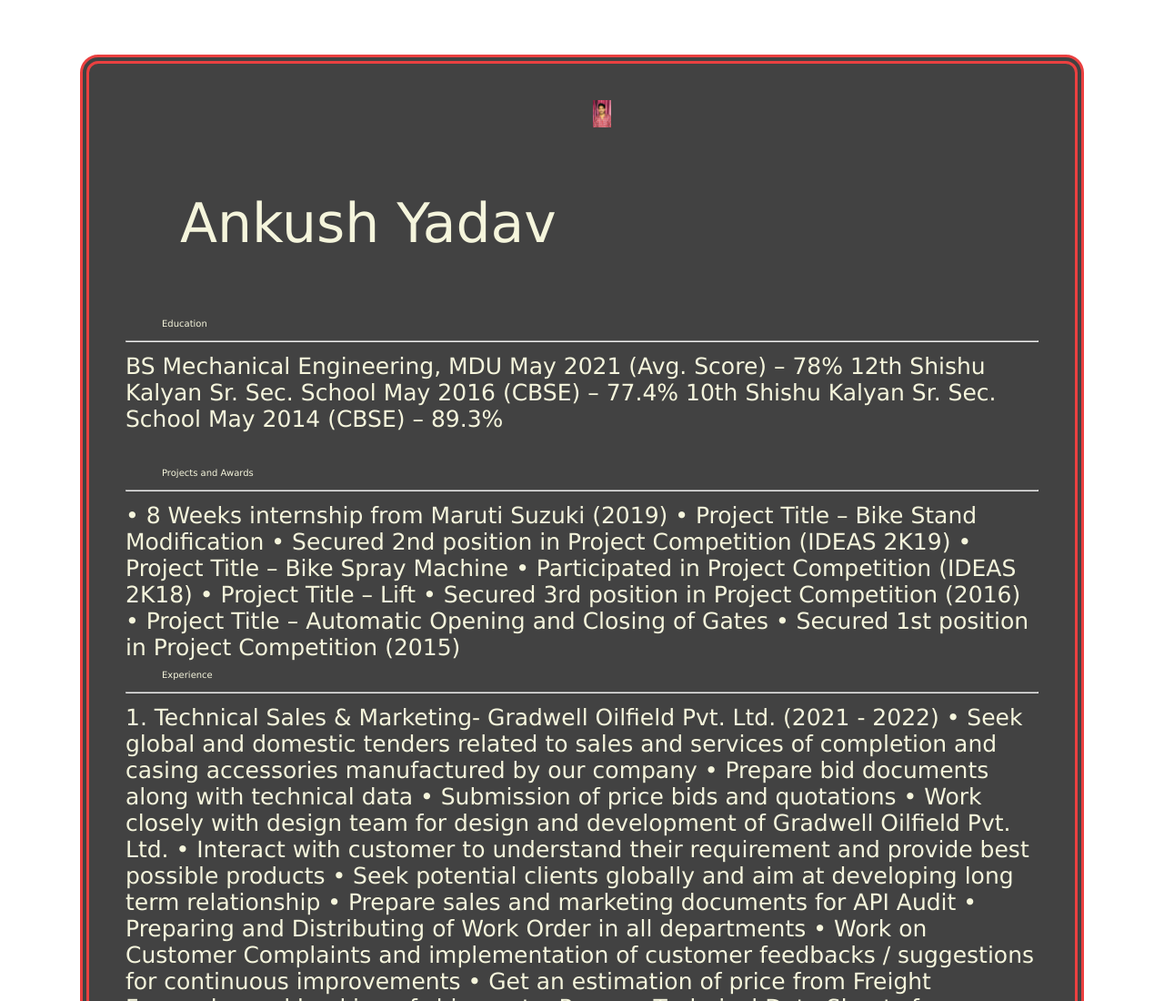
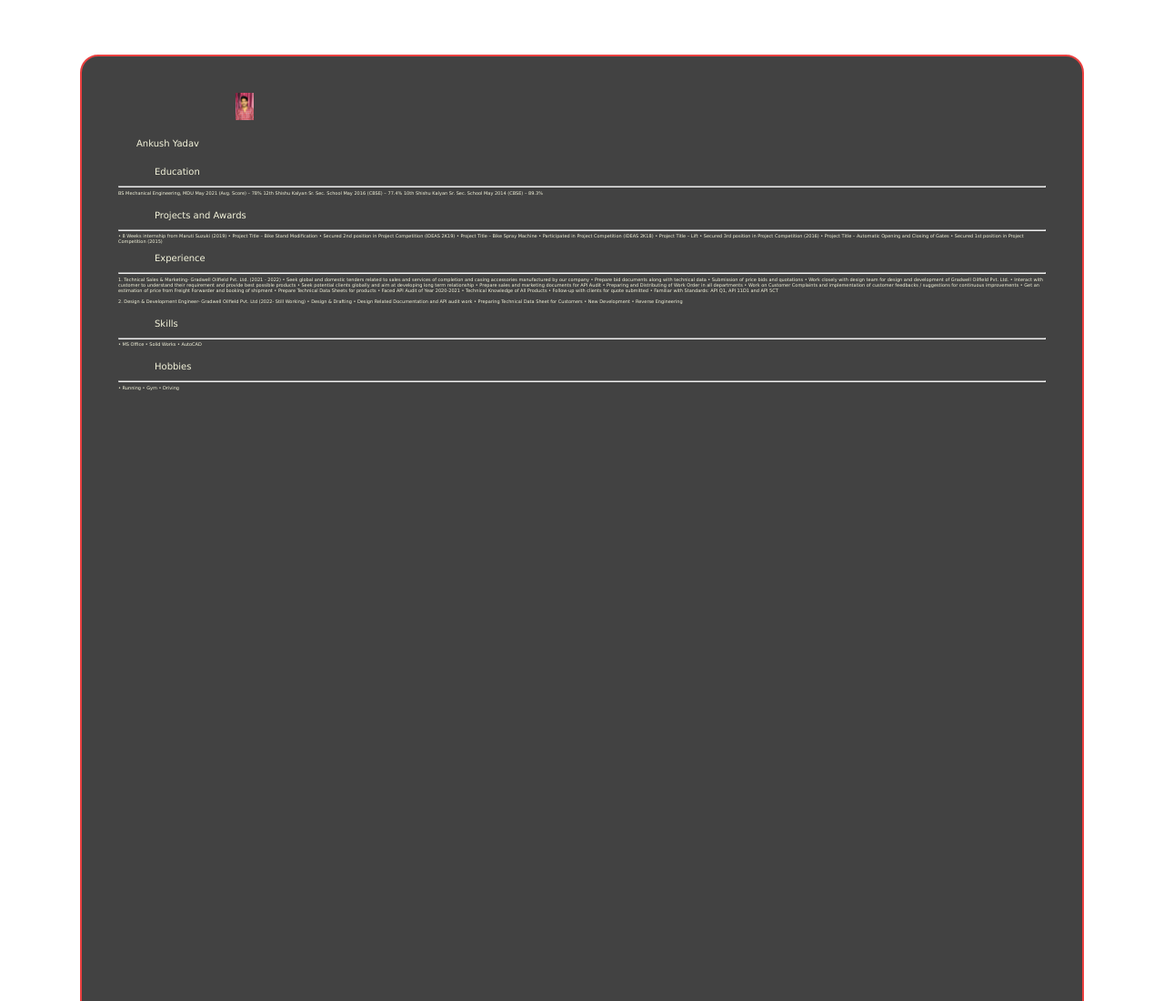
Before and after one commit to ayusingh-123/Ankush_Yadav, a plain HTML site: page Profile.html in a window 1280 px wide. Shown: the top 1100 px of the page at 91% size. Drawn offline with Linux system fonts and the light colour scheme.

Commit message:
Update Profile.html

```diff
--- a/Profile.html
+++ b/Profile.html
@@ -10,10 +10,10 @@
 
 </head>
 <body>
-    <div style="border-style: double; border-color: rgb(235, 64, 64); border-width: 10px; margin: 80px; margin-top: 60px; padding: 40px; background-color: rgba(0, 0, 0, 0.74); color: beige; height: 3000px; font-size: 25px; border-radius: 20px; font-family: 'Lucida Sans', 'Lucida Sans Regular', 'Lucida Grande', 'Lucida Sans Unicode', Geneva, Verdana, sans-serif;" >
+    <div style="border-style: double; border-color: rgb(235, 64, 64); border-width: 2px; margin: 80px; margin-top: 60px; padding: 40px; background-color: rgba(0, 0, 0, 0.74); color: beige; height: 3000px; font-size: 5px; border-radius: 20px; font-family: 'Lucida Sans', 'Lucida Sans Regular', 'Lucida Grande', 'Lucida Sans Unicode', Geneva, Verdana, sans-serif;" >
 
       <div style="display:flex; flex-direction: row;">
-        <p style="padding-top: 40px; padding-left: 60px; font-size:60px; width:max-content ;">Ankush Yadav </p>
+        <p style="padding-top: 40px; padding-left: 20px; font-size:10px; width:max-content ;">Ankush Yadav </p>
         <div style="margin-left: 40px; "><img width="20px" src="Ankush_profile.jpg" alt="#"></div>
       </div>
 
```
